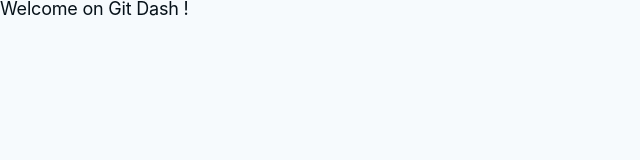
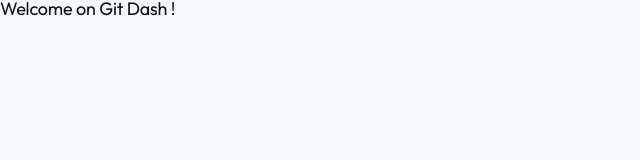
Before and after one commit to MaximePETIT-code/gitrackr, a React (Vite) app: page / in a window 1280 px wide. Shown: the top 160 px of the page, without its empty margins (0-640 px from the left). Built offline with nearby package versions, Linux system fonts and the light colour scheme.

Commit message:
:pencil2: change typo

```diff
--- a/src/index.scss
+++ b/src/index.scss
@@ -1,3 +1,5 @@
+@import url('https://fonts.googleapis.com/css2?family=Outfit:wght@200;300;400;500;600;700&display=swap');
+
 /* VARIABLES */
 
 :root {
@@ -17,7 +19,7 @@
 	--fs-m: 1.5rem;
 	--fs-s: 1.125rem;
 	--fs-xs: 1rem;
-	--fm: "neue-haas-grotesk-text",-apple-system, BlinkMacSystemFont, Segoe UI, Helvetica, Arial, sans-serif;
+	--fm: "Outfit",-apple-system, BlinkMacSystemFont, Segoe UI, Helvetica, Arial, sans-serif;
 }
 
 /* RESET CSS */
```
